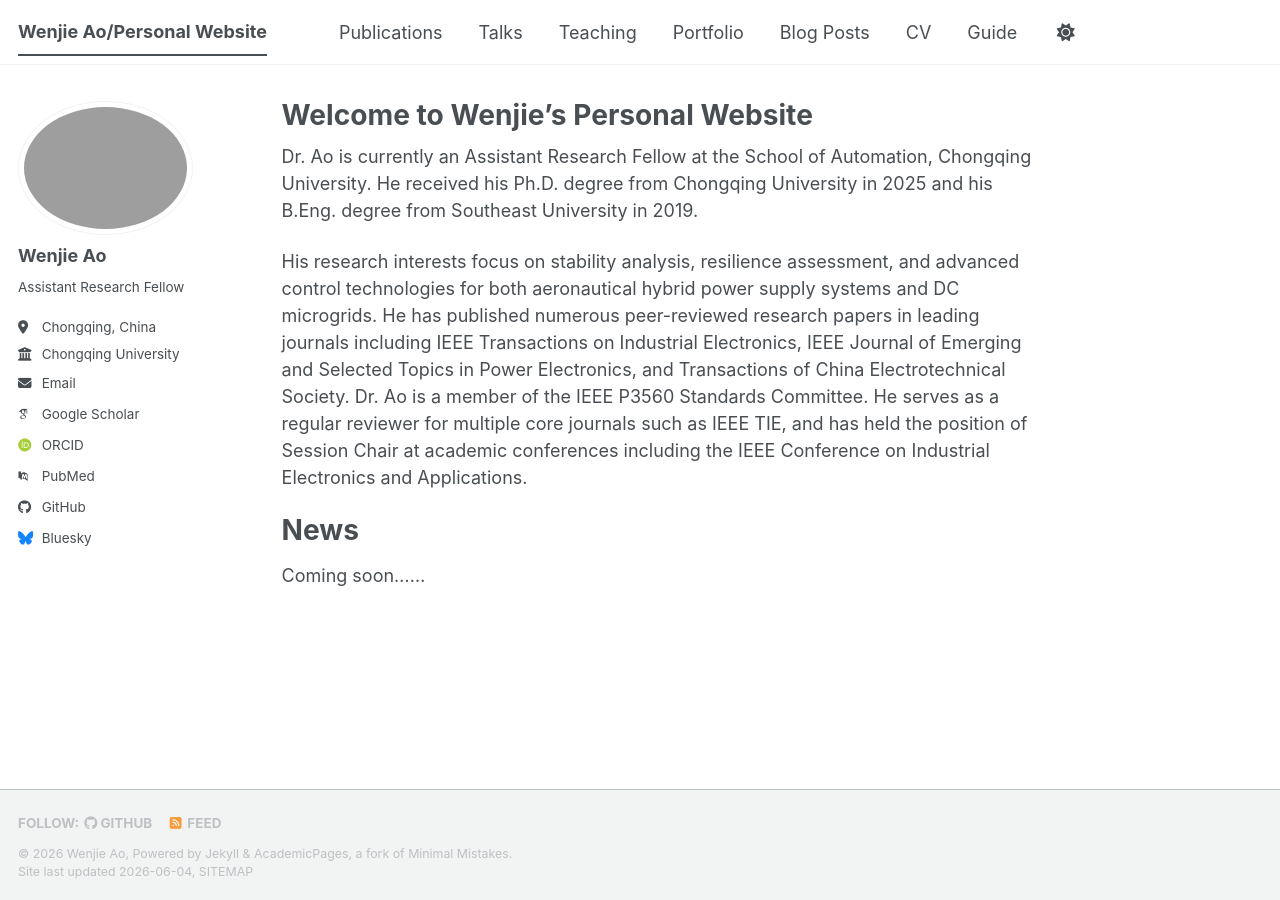
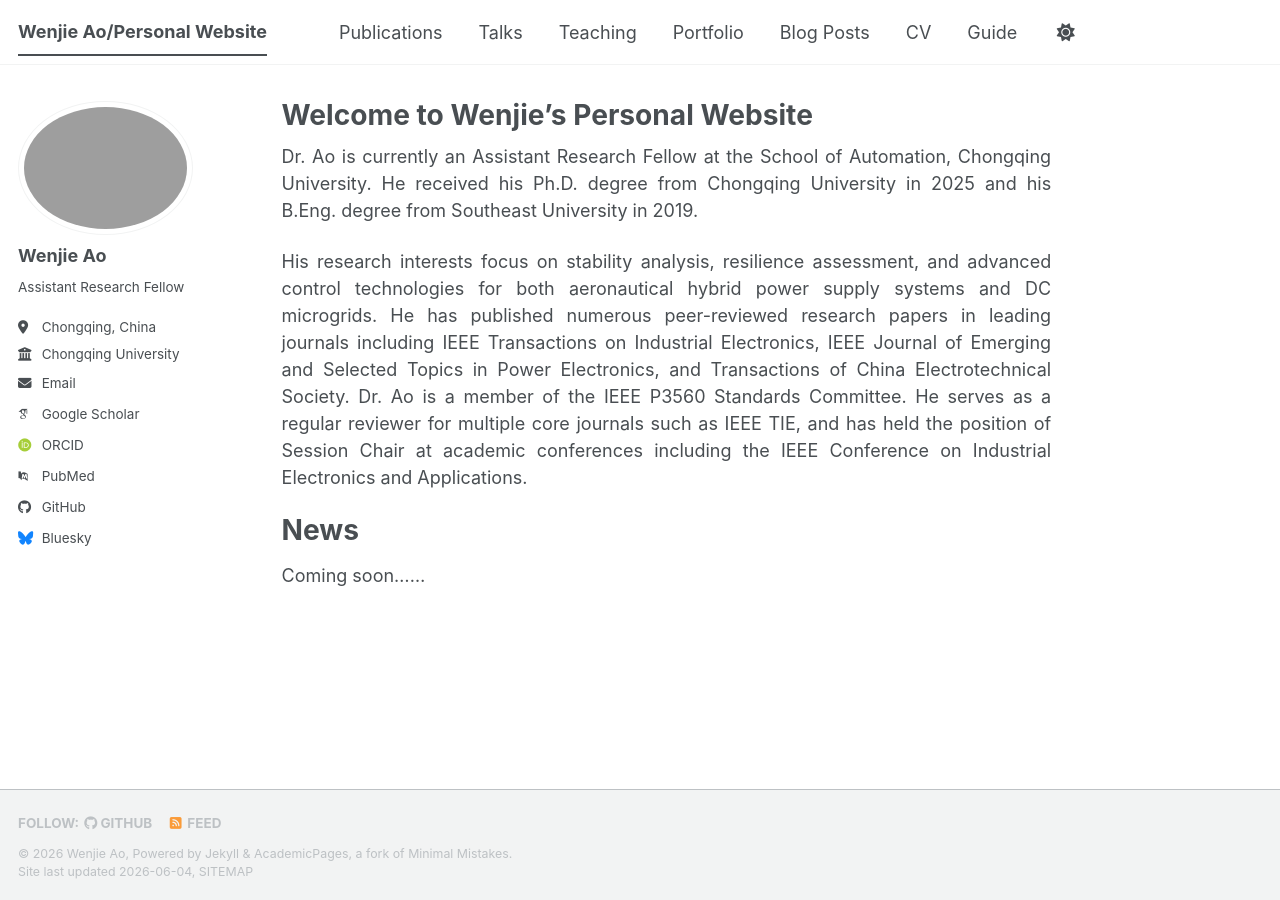
Before and after one commit to aowenjie-cyber/aowenjie-cyber.github.io, a Jekyll site: the page built from _pages/about.md, in a window 1280 px wide. Built offline with Jekyll 4.4.1, drawn with Linux system fonts in a browser that asks for light colours; some web fonts are replaced; a script bundle is joined from its source files by our own code; library files that are not in the unit come from our copies.

Commit message:
终极尝试

```diff
--- a/_layouts/default.html
+++ b/_layouts/default.html
@@ -6,6 +6,11 @@ layout: compress
 
 <!doctype html>
 <html lang="{{ site.locale | slice: 0,2 }}" class="no-js"{% if site.site_theme == "dark" %} data-theme="dark"{% endif %}>
+  <style>
+  .page__content p {
+      text-align: justify;
+  }
+  </style>
   <head>
     {% include head.html %}
     {% include head/custom.html %}
```
